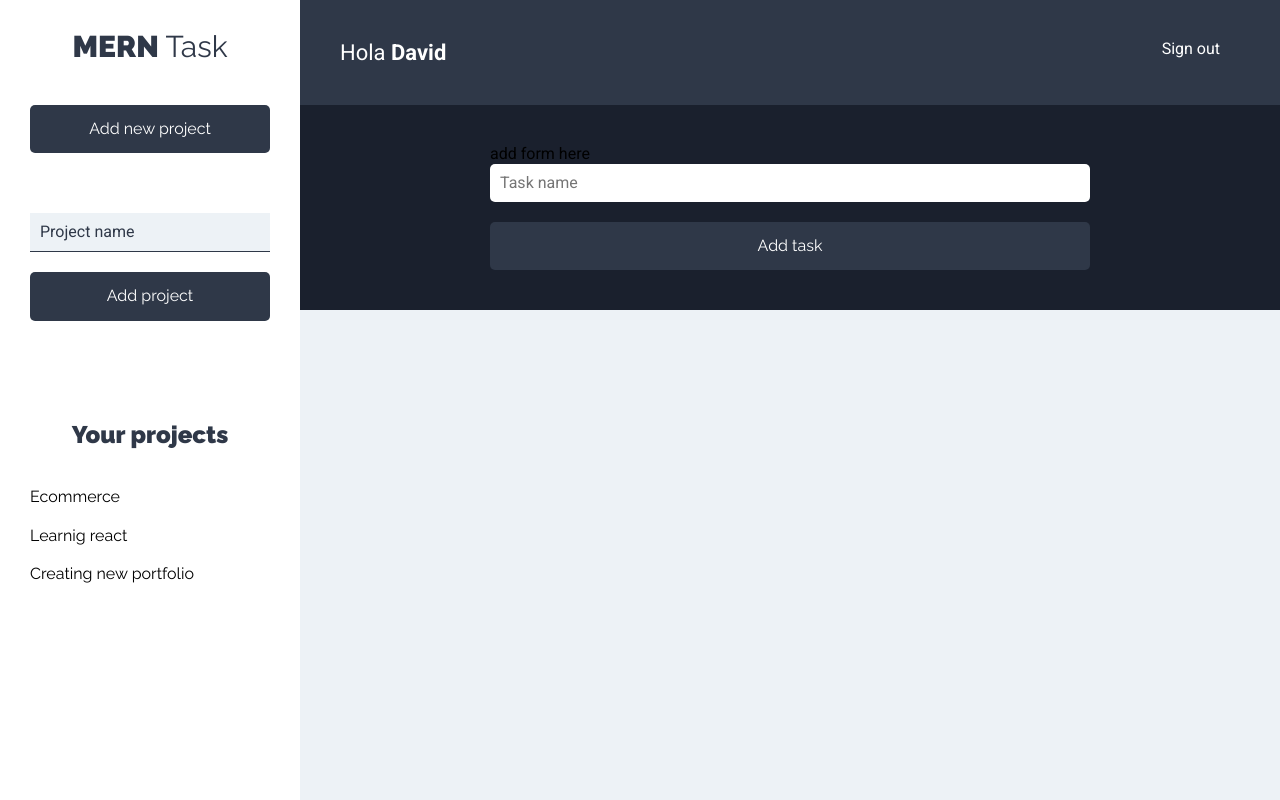
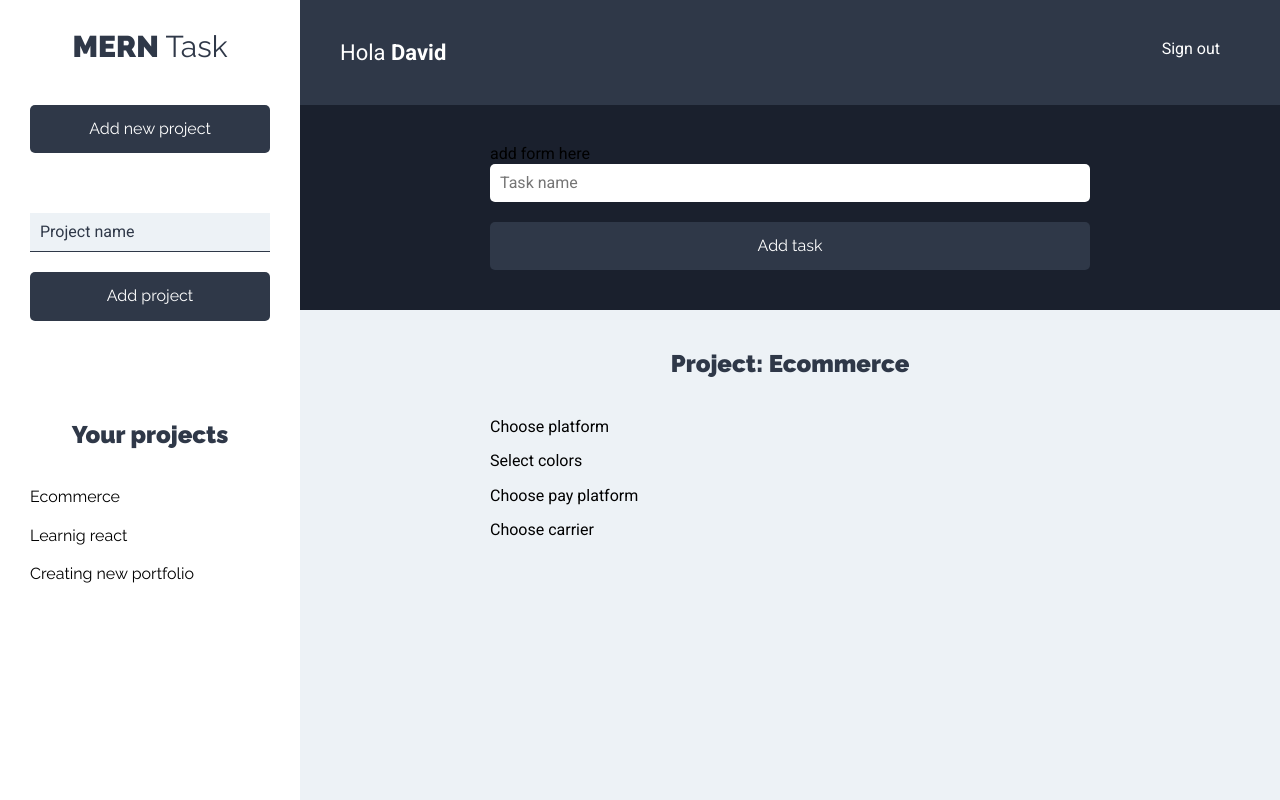
Before and after one commit to david-portilla/merntasks, a React (Create React App) app in the folder client/: page /projects in a window 1280 px wide. Built offline with nearby package versions, Linux system fonts and the light colour scheme.

Commit message:
adding task list

```diff
--- a/client/src/components/projects/Projects.js
+++ b/client/src/components/projects/Projects.js
@@ -2,6 +2,7 @@ import React from "react";
 import Sidebar from "../layout/Sidebar";
 import Header from "../layout/Header";
 import TaskForm from "../tasks/TaskForm";
+import TasksList from "../tasks/TasksList";
 
 const Projects = () => {
   return (
@@ -11,7 +12,9 @@ const Projects = () => {
         <Header />
         <TaskForm />
         <main>
-          <div className="contenedor-tareas"></div>
+          <div className="contenedor-tareas">
+            <TasksList />
+          </div>
         </main>
       </div>
     </div>
--- a/client/src/components/tasks/Task.js
+++ b/client/src/components/tasks/Task.js
@@ -0,0 +1,11 @@
+import React from "react";
+
+const Task = ({ task }) => {
+  return (
+    <li key={task.name}>
+      <p>{task.name}</p>
+    </li>
+  );
+};
+
+export default Task;
--- a/client/src/components/tasks/TasksList.js
+++ b/client/src/components/tasks/TasksList.js
@@ -0,0 +1,27 @@
+import Task from "./Task";
+
+const TasksList = () => {
+  const tasks = [
+    { name: "Choose platform", status: true },
+    { name: "Select colors", status: false },
+    { name: "Choose pay platform", status: true },
+    { name: "Choose carrier", status: false },
+  ];
+
+  return (
+    <>
+      <h2>Project: Ecommerce</h2>
+      <ul className="listado-tareas">
+        {tasks.length === 0 ? (
+          <li className="tarea">
+            <p> There are not task</p>{" "}
+          </li>
+        ) : (
+          tasks.map((task, idx) => <Task key={idx} task={task} />)
+        )}
+      </ul>
+    </>
+  );
+};
+
+export default TasksList;
```
